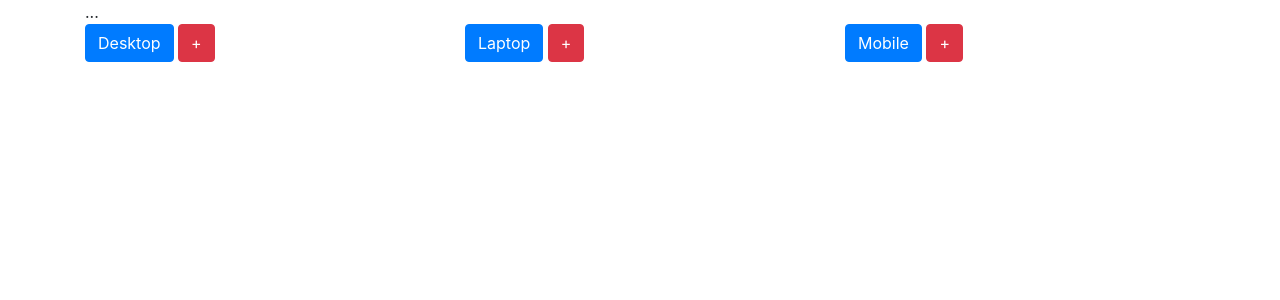
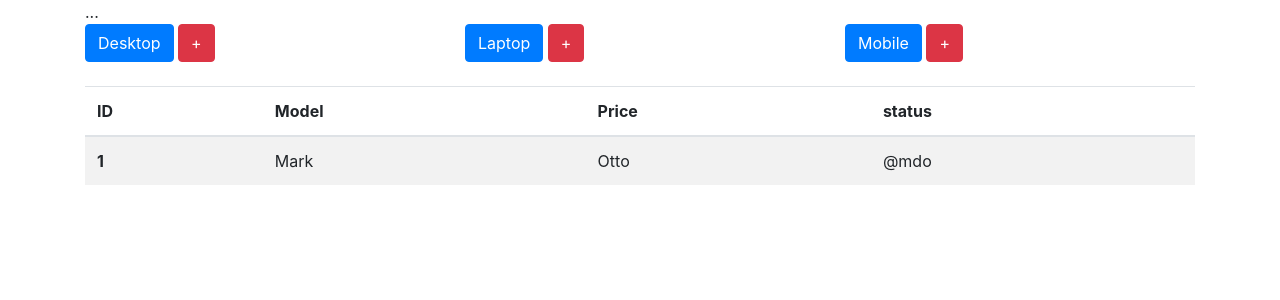
Before and after one commit to kenmugy/django-ims, a Django app: page / in a window 1280 px wide. Shown: the part 42-342 px from the top of the page. Run offline with Django 3.2, Linux system fonts and the light colour scheme; some libraries are stand-ins or nearby versions.

Commit message:
Re registered our models

```diff
--- a/inventory/templates/inventory/base.html
+++ b/inventory/templates/inventory/base.html
@@ -19,7 +19,7 @@
             class="nav-item nav-link active"
             id="nav-home-tab"
             data-toggle="tab"
-            href="#nav-home"
+            href="{% url 'index' %}"
             role="tab"
             aria-controls="nav-home"
             aria-selected="true"
--- a/inventory/templates/inventory/index.html
+++ b/inventory/templates/inventory/index.html
@@ -13,4 +13,23 @@
     <a href="" class="btn btn-danger">+</a>
   </div>
 </div>
+<table class="table table-striped mt-4">
+    <thead>
+      <tr>
+        <th scope="col">ID</th>
+        <th scope="col">Model</th>
+        <th scope="col">Price</th>
+        <th scope="col">status</th>
+      </tr>
+    </thead>
+    <tbody>
+      <tr>
+        <th scope="row">1</th>
+        <td>Mark</td>
+        <td>Otto</td>
+        <td>@mdo</td>
+      </tr>
+
+    </tbody>
+  </table>
 {% endblock %}
```
Also changed, not shown: inventory/admin.py (+7 -3 lines).
